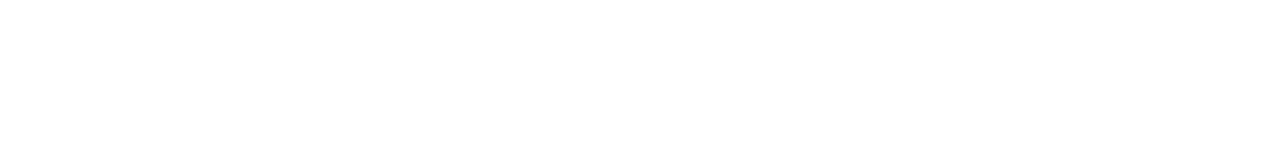
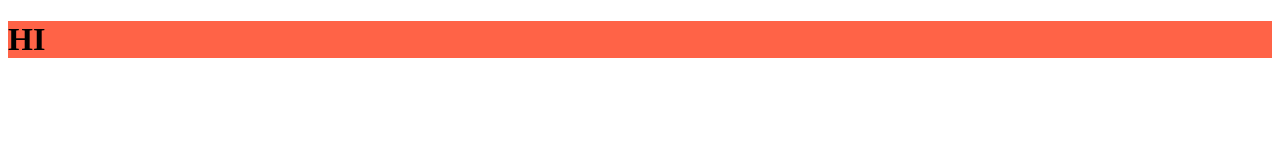
Before and after one commit to tSult/tSult, a plain HTML site: page index.html in a window 1280 px wide. Drawn offline with Linux system fonts and the light colour scheme.

```diff
--- a/index.html
+++ b/index.html
@@ -4,8 +4,11 @@
     <meta charset="UTF-8">
     <meta name="viewport" content="width=device-width, initial-scale=1.0">
     <title>My first git</title>
+    <link rel="stylesheet" href="style/style.css">
 </head>
 <body>
-
+    <div>
+        <h1>HI</h1>
+    </div>
 </body>
 </html>
--- /dev/null
+++ b/style/style.css
@@ -0,0 +1,3 @@
+div{
+    background-color: tomato;
+}
```
